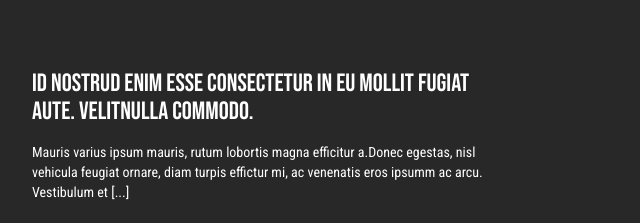
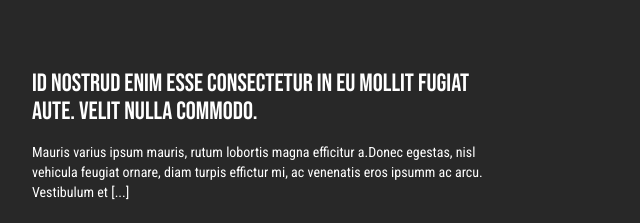
Before and after one commit to MartaPiet/CarsSpot, a website: page src/index.html in a window 1280 px wide. Shown: the part 1684-1907 px from the top of the page, 614-1254 px from the left. Drawn offline with nearby package versions, Linux system fonts and the light colour scheme.

Commit message:
fix: correct typo in word

```diff
--- a/src/index.html
+++ b/src/index.html
@@ -253,7 +253,7 @@
             <button class="font-roboto-c underline underline-offset-8 text-sm flex items-center">Rozwiń ↓ </button>
           </div>
           <div class="w-full sm:w-[576px] h-auto  ml-3 sm:mr-10 ">
-            <h3 class="font-bebas-neue text-xl mb-4 sm:text-[25px]">Id nostrud enim esse consectetur in eu mollit fugiat aute. Velitnulla commodo.</h3>
+            <h3 class="font-bebas-neue text-xl mb-4 sm:text-[25px]">Id nostrud enim esse consectetur in eu mollit fugiat aute. Velit nulla commodo.</h3>
             <p class="font-roboto-c mb-6 text-sm">Mauris varius ipsum mauris, rutum lobortis magna efficitur a.Donec egestas, nisl vehicula feugiat ornare, diam turpis effictur mi, ac venenatis eros ipsumm ac arcu. Vestibulum et [...]</p>
             <button class="font-roboto-c underline underline-offset-8 text-sm flex items-center"> Rozwiń ↓</button>
           </div>
```
